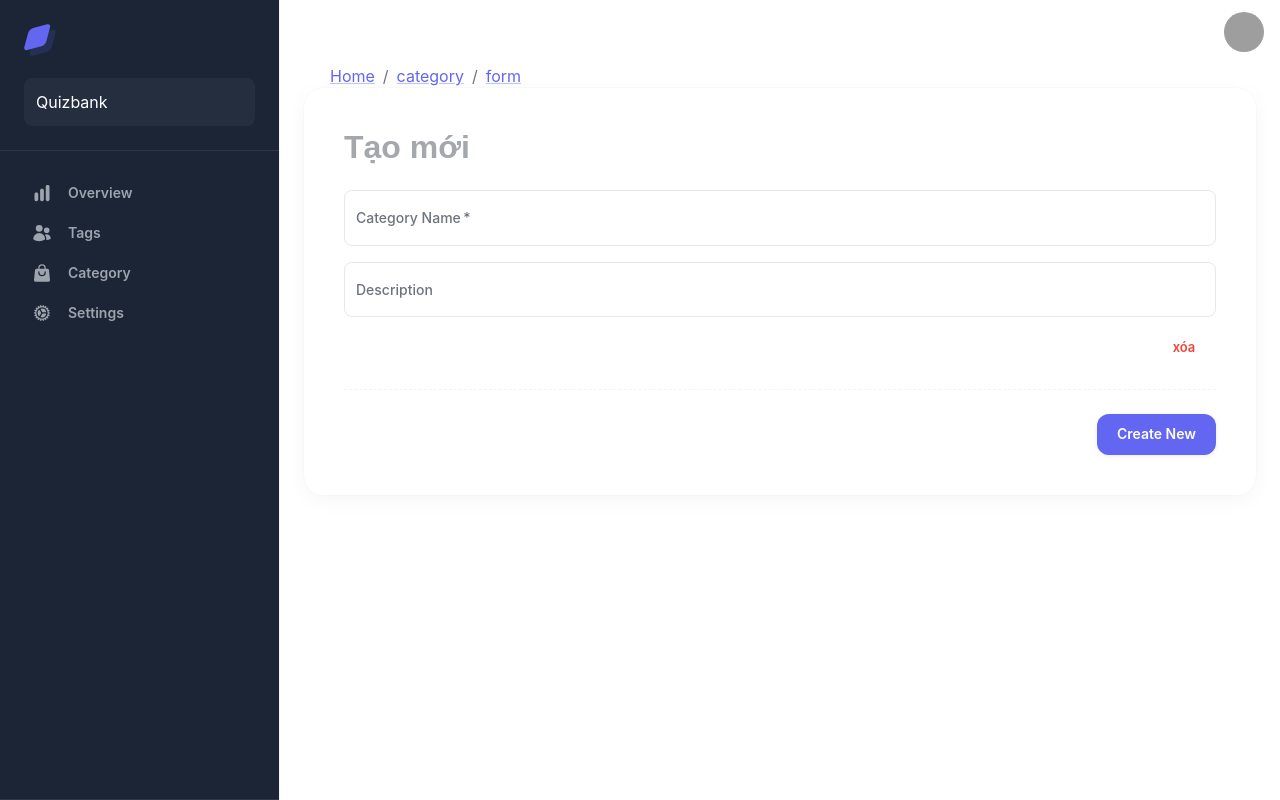
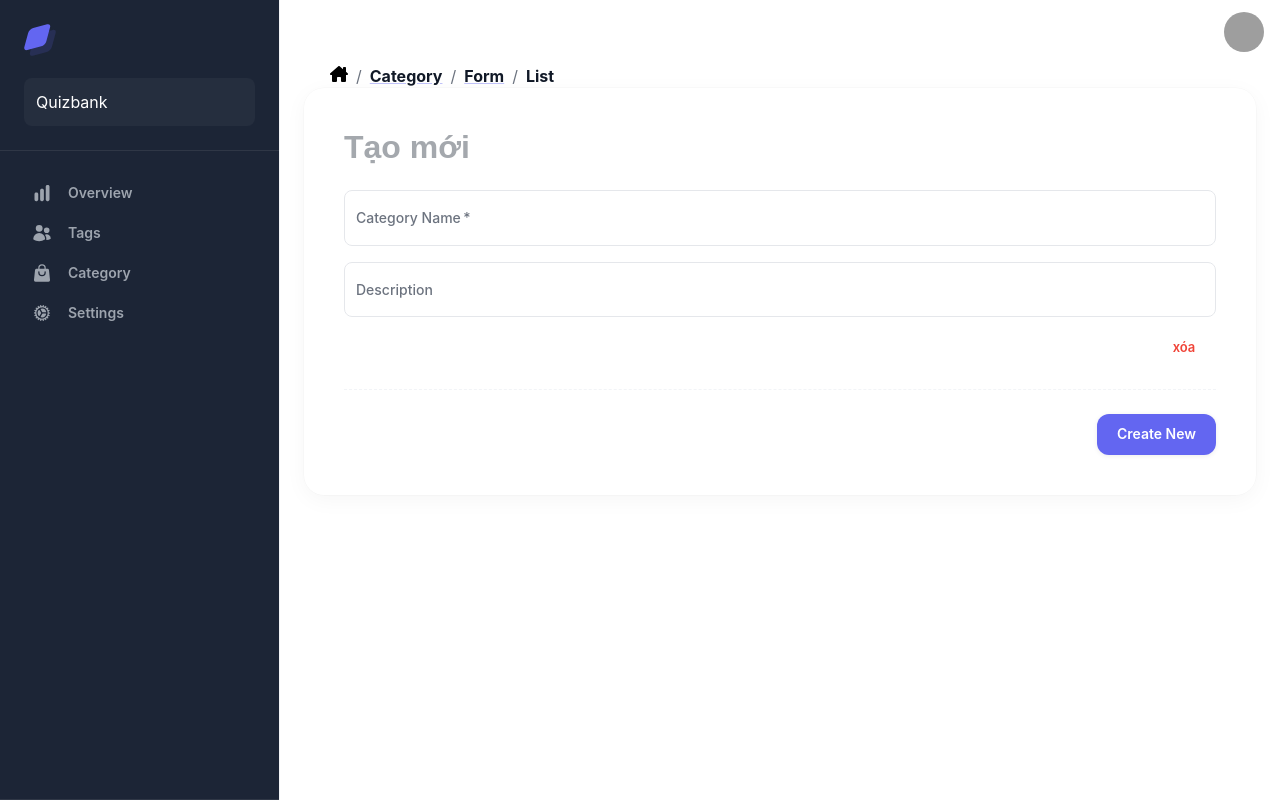
Before and after one commit to nvhoang2003/quizzbfe, a Next.js app: page /category/form in a window 1280 px wide. Built offline with nearby package versions, Linux system fonts and the light colour scheme; sample sign-in values are in the browser's storage; grey boxes are pictures that could not be loaded.

Commit message:
Complete Bred Crumbs

```diff
--- a/package.json
+++ b/package.json
@@ -11,6 +11,9 @@
   "dependencies": {
     "@emotion/react": "^11.11.1",
     "@emotion/styled": "^11.11.0",
+    "@fortawesome/free-brands-svg-icons": "^6.4.2",
+    "@fortawesome/free-regular-svg-icons": "^6.4.2",
+    "@fortawesome/free-solid-svg-icons": "^6.4.2",
     "@heroicons/react": "^2.0.18",
     "@hookform/resolvers": "^3.2.0",
     "@mui/icons-material": "^5.14.0",
--- a/src/components/bread-crumbs/BreadCrumbs.js
+++ b/src/components/bread-crumbs/BreadCrumbs.js
@@ -1,21 +1,37 @@
+import { capitalizeFirstLetter } from '@/utils/formatter';
+import { Typography } from '@mui/material';
 import Breadcrumbs from '@mui/material/Breadcrumbs';
 import Link from '@mui/material/Link';
 import { useRouter } from 'next/router';
-import React from 'react';
 
+var PATH_NAME = ["edit", "create"];
 
-export default function NextBreadcrumbs() {
+export default function NextBreadcrumbs(props) {
   const router = useRouter();
   const pathnames = router.asPath.split('/').filter((path) => path !== '');
+  const lastPath = PATH_NAME.includes(pathnames[pathnames.length - 1]) ? pathnames.pop() : "List";
+  var newLastPath = null;
+
+  if (lastPath === "edit") {
+    pathnames.pop();
+    newLastPath = props.lastPath;
+  }
 
   return (
-    <Breadcrumbs className="breadcrumbs">
-      <Link href="/">Home</Link>
+    <Breadcrumbs className="breadcrumbs" >
+      <Link href="/">
+        <svg xmlns="http://www.w3.org/2000/svg" height="1em" viewBox="0 0 576 512">
+          <path d="M543.8 287.6c17 0 32-14 32-32.1c1-9-3-17-11-24L512 185V64c0-17.7-14.3-32-32-32H448c-17.7 0-32 14.3-32 32v36.7L309.5 7c-6-5-14-7-21-7s-15 1-22 8L10 231.5c-7 7-10 15-10 24c0 18 14 32.1 32 32.1h32v69.7c-.1 .9-.1 1.8-.1 2.8V472c0 22.1 17.9 40 40 40h16c1.2 0 2.4-.1 3.6-.2c1.5 .1 3 .2 4.5 .2H160h24c22.1 0 40-17.9 40-40V448 384c0-17.7 14.3-32 32-32h64c17.7 0 32 14.3 32 32v64 24c0 22.1 17.9 40 40 40h24 32.5c1.4 0 2.8 0 4.2-.1c1.1 .1 2.2 .1 3.3 .1h16c22.1 0 40-17.9 40-40V455.8c.3-2.6 .5-5.3 .5-8.1l-.7-160.2h32z" />
+        </svg>
+      </Link>
+
       {pathnames.map((path, index) => (
-        <Link href={`/${pathnames.slice(0, index + 1).join('/')}`} key={index} >
-          {path}
+        <Link href={`/${pathnames.slice(0, index + 1).join('/')}`} key={index} sx={{ fontWeight: 'bold', color: 'text.primary' }}>
+          {capitalizeFirstLetter(path)}
         </Link>
       ))}
+
+      <Typography sx={{ fontWeight: 'bold', color: 'text.primary' }}>{capitalizeFirstLetter(newLastPath ? newLastPath : lastPath)}</Typography>
     </Breadcrumbs>
   );
 }
--- a/src/layouts/dashboard/layout.js
+++ b/src/layouts/dashboard/layout.js
@@ -5,6 +5,7 @@ import { withAuthGuard } from 'src/hocs/with-auth-guard';
 import { SideNav } from './side-nav';
 import { TopNav } from './top-nav';
 import BreadCrumbs from '@/components/bread-crumbs/BreadCrumbs';
+import React from 'react';
 
 const SIDE_NAV_WIDTH = 280;
 
@@ -26,6 +27,13 @@ const LayoutContainer = styled('div')({
 
 export const Layout = withAuthGuard((props) => {
   const { children, showBreadCrumbs } = props;
+
+  const [lastPath, setLastPath] = useState("");
+
+  const setNewLastPath = (childData) => {
+    setLastPath(childData)
+  };
+
   const pathname = usePathname();
   const [openNav, setOpenNav] = useState(false);
 
@@ -55,8 +63,12 @@ export const Layout = withAuthGuard((props) => {
       />
       <LayoutRoot>
         <LayoutContainer>
-          {showBreadCrumbs != false && <BreadCrumbs />}
-          {children}
+          {showBreadCrumbs != false && <BreadCrumbs lastPath={lastPath} />}
+          {React.Children.map(children, (child) => {
+            return React.cloneElement(child, {
+              changeLastPath: setNewLastPath // Truyền dữ liệu xuống children thông qua props
+            });
+          })}
         </LayoutContainer>
       </LayoutRoot>
     </>
--- a/src/pages/category/[id].js
+++ b/src/pages/category/[id]/edit.js
@@ -2,8 +2,8 @@ import PropTypes from 'prop-types';
 import { Card, Grid, Box } from '@mui/material';
 import { Layout as DashboardLayout } from 'src/layouts/dashboard/layout';
 import { getCateByID } from '@/dataProvider/categoryApi';
-import { React, useEffect, useState } from 'react';
-import Form from './form';
+import { React, useEffect, useState, useCallback } from 'react';
+import Form from '../form';
 import Head from 'next/head';
 import { useRouter } from 'next/router';
 
@@ -14,11 +14,11 @@ Edit.propTypes = {
   currentLevel: PropTypes.object,
 };
 
-export default function Edit() {
+export default function Edit(props) {
   const [editData, setEditData] = useState({});
   const {
     query: { id }
-  } = useRouter()
+  } = useRouter();
 
   async function fetchCateByID() {
     const res = await getCateByID(id);
@@ -30,7 +30,7 @@ export default function Edit() {
         description: cate.description
       };
       setEditData(transformData);
-
+      props.changeLastPath(cate.name)
     } else {
       return res;
     }
@@ -55,7 +55,7 @@ export default function Edit() {
           </Grid>
         </Box>
       </>
-  );
+  )
 }
 
 Edit.getLayout = (page) => (
--- a/src/pages/category/new_form.js
+++ b/src/pages/category/create.js
@@ -1,5 +1,5 @@
 import PropTypes from 'prop-types';
-import { Card, Divider, Grid} from '@mui/material';
+import { Card, Divider, Grid } from '@mui/material';
 import { Layout as DashboardLayout } from 'src/layouts/dashboard/layout';
 import Form from './form';
 
@@ -13,12 +13,10 @@ NewForm.propTypes = {
 export default function NewForm() {
 
   return (
-        <Grid container spacing={3}>
       <Grid item xs={12} >
         <Card sx={{ p: 3 }}>
           <Form />
         </Card>
-            </Grid>
       </Grid>
   );
 }
--- a/src/pages/category/form.js
+++ b/src/pages/category/form.js
@@ -1,14 +1,14 @@
-import { useMemo, useState,useEffect } from 'react';
+import { useMemo, useState, useEffect } from 'react';
 import FormProvider from '@/components/form/FormProvider';
 import RHFTextField from '@/components/form/RHFTextField';
-import { Container, Button, Card, Divider, Grid, Stack, Typography,TextField } from '@mui/material'
+import { Container, Button, Card, Divider, Grid, Stack, Typography, TextField } from '@mui/material'
 import { Layout as DashboardLayout } from 'src/layouts/dashboard/layout';
 import { LoadingButton } from '@mui/lab';
 import * as Yup from 'yup';
 import { useForm } from 'react-hook-form';
 import { yupResolver } from "@hookform/resolvers/yup";
 import { SnackbarProvider, VariantType, useSnackbar } from 'notistack';
-import {createCate, updateCateByID} from '@/dataProvider/categoryApi';
+import { createCate, updateCateByID } from '@/dataProvider/categoryApi';
 import { useRouter } from 'next/navigation';
 import PropTypes from 'prop-types';
 //---------------------------------------------------
@@ -68,48 +68,45 @@ useEffect(() => {
 
 
 
-async function createNew(data){
+	async function createNew(data) {
 		try {
 			const res = await createCate({
-          name : data.name,
+				name: data.name,
 				description: data.description
 			});
 			if (res.status < 400) {
-            enqueueSnackbar(res.data.message , {variant: 'success'});
+				enqueueSnackbar(res.data.message, { variant: 'success' });
 				push('/category');
 			} else {
-            enqueueSnackbar(res.res.data.title , { variant: 'error' });
+				enqueueSnackbar(res.res.data.title, { variant: 'error' });
 			}
 		} catch (error) {
 			enqueueSnackbar(error, { variant: 'error' });
 		}
 	};
 
-async function fetchUpdateCateByID(data){
+	async function fetchUpdateCateByID(data) {
 		try {
 			const res = await updateCateByID(currentLevel.id, {
-        name : data.name,
+				name: data.name,
 				description: data.description
 			});
 			if (res.status < 400) {
 				push('/category');
 				enqueueSnackbar(res.data.message, { variant: 'success' });
 			} else {
-        enqueueSnackbar(res.res.data.title , { variant: 'error' });
+				enqueueSnackbar(res.res.data.title, { variant: 'error' });
 			}
 		} catch (error) {
 
-      enqueueSnackbar(error, { variant: 'error' });    }
-
+			enqueueSnackbar(error, { variant: 'error' });
+		}
 	}
 
-
-
-
 	const onSubmit = async (data) => {
-    if(!isEdit){
+		if (!isEdit) {
 			createNew(data);
-    }else{
+		} else {
 			fetchUpdateCateByID(data);
 		}
 	};
@@ -117,7 +114,6 @@ const onSubmit = async (data) => {
 	return (
 		<Container maxWidth='100%'>
 			<FormProvider methods={methods} onSubmit={handleSubmit(onSubmit)}>
-            <Grid container spacing={3}>
 				<Grid item xs={12} >
 					<Card sx={{ p: 5 }}>
 						<Typography variant="h4" sx={{ color: 'text.disabled', mb: 3 }}>
@@ -159,9 +155,6 @@ const onSubmit = async (data) => {
 						</Stack>
 					</Card>
 				</Grid>
-            </Grid>
-
-
 			</FormProvider>
 		</Container>
 	);
--- a/src/pages/user/list_score.js
+++ b/src/pages/user/list_score.js
@@ -1,20 +1,24 @@
-import React from 'react';
-import { Layout as DashboardLayout } from '@/layouts/dashboard/layout';
-import { Breadcrumbs } from '@mui/material';
+// import React from 'react';
+// import { Layout as DashboardLayout } from '@/layouts/dashboard/layout';
+// import { Breadcrumbs } from '@mui/material';
 
-const list_score = () => {
-  return (
-    <>
-      <Breadcrumbs aria-label="breadcrumb" />
-      <div>list_score</div>
-    </>
-  )
-};
+// const list_score = () => {
+//   return (
+//     <>
+//       <Head>
+//         <title>
+//           DANH SÁCH KẾT QUẢ THI
+//         </title>
+//       </Head>
+//       <div>list_score</div>
+//     </>
+//   )
+// };
 
-list_score.getLayout = (page) => (
-  <DashboardLayout>
-    {page}
-  </DashboardLayout>
-);
+// list_score.getLayout = (page) => (
+//   <DashboardLayout>
+//     {page}
+//   </DashboardLayout>
+// );
 
 export default list_score;
--- /dev/null
+++ b/src/pages/user/quiz_response.js
@@ -0,0 +1,29 @@
+import React from 'react';
+import { Layout as DashboardLayout } from '@/layouts/dashboard/layout';
+import Head from 'next/head';
+import { Box } from '@mui/material';
+
+const list_score = () => {
+  return (
+    <>
+      <Head>
+        <title>
+          DANH SÁCH KẾT QUẢ THI
+        </title>
+      </Head>
+      <Box component="main"
+        sx={{
+          flexGrow: 1,
+          py: 8
+        }}>list_score</Box>
+    </>
+  )
+};
+
+list_score.getLayout = (page) => (
+  <DashboardLayout>
+    {page}
+  </DashboardLayout>
+);
+
+export default list_score;
--- /dev/null
+++ b/src/utils/formatter.js
@@ -0,0 +1,11 @@
+export function formatNumber(number) {
+  return number.toLocaleString(); // ví dụ định dạng số
+}
+
+export function formatDate(date) {
+  return new Date(date).toISOString().slice(0, 10); // ví dụ định dạng ngày tháng
+}
+
+export function capitalizeFirstLetter(string){
+  return string.charAt(0).toUpperCase() + string.slice(1);
+}
```
Also changed, not shown: 1 other file (tests, documents, lock files or other folders). Lines whose indentation alone changed are shown as unchanged.
